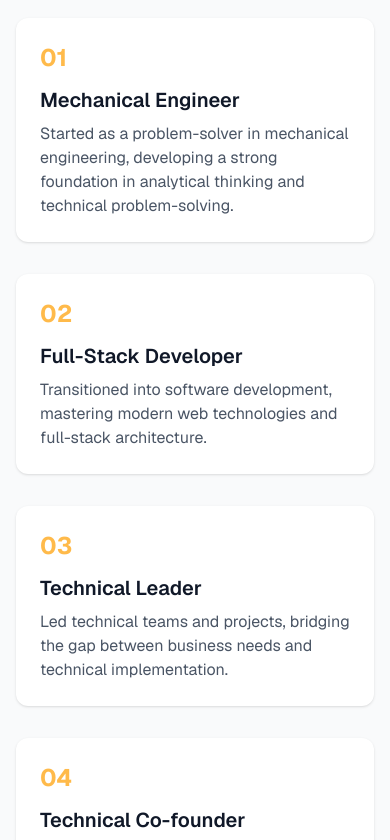
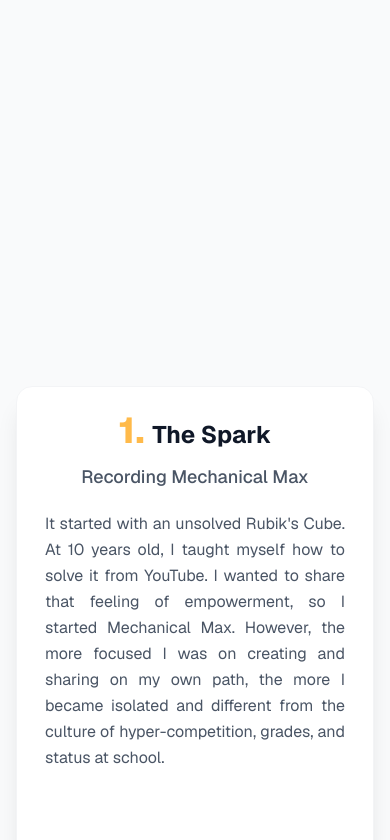
Before and after one commit to MechanicalMax/MaximusShurr.com, a Next.js app in the folder next-web-app/: page / in a window 390 px wide. Shown: the part 1524-2364 px from the top of the page. Built offline with nearby package versions, Linux system fonts and the light colour scheme.

Commit message:
feat(narrative): Fill narrative with responsive, sticky scroll cards
use real story for why I'm serious about my career and helping others. Tells story with sticky cards to show progression through my journey

```diff
--- a/next-web-app/app/page.tsx
+++ b/next-web-app/app/page.tsx
@@ -12,23 +12,27 @@ const socialProofLogos = [
   { name: "Henni's Hairshop", src: '/logos/HennisHairshop.png' },
 ];
 
-// Narrative arc sections
-const narrativeSections = [
+// Narrative arc chapters
+const narrativeChapters : {title: string, story: string, text: string}[] = [
   {
-    title: "Mechanical Engineer",
-    description: "Started as a problem-solver in mechanical engineering, developing a strong foundation in analytical thinking and technical problem-solving."
+    title: "The Spark",
+    story: "Recording Mechanical Max",
+    text: "It started with an unsolved Rubik's Cube. At 10 years old, I taught myself how to solve it from YouTube. I wanted to share that feeling of empowerment, so I started Mechanical Max. However, the more focused I was on creating and sharing on my own path, the more I became isolated and different from the culture of hyper-competition, grades, and status at school."
   },
   {
-    title: "Full-Stack Developer",
-    description: "Transitioned into software development, mastering modern web technologies and full-stack architecture."
+    title: 'The "Right" Path',
+    story: 'Chasing Grades and Status',
+    text: "Through middle and high school, that peer pressure only grew stronger. For years, I had tried to follow the \"right\" path. I put my head down, chased the 100%, and ran for the student leadership, all because my community said that's what success was. I was trying to win a game I didn't even want to play, to get into an Ivy League school I knew nothing about. Growing up was a cycle of chasing grades, burning out, building a project, then feeling alone."
   },
   {
-    title: "Technical Leader",
-    description: "Led technical teams and projects, bridging the gap between business needs and technical implementation."
+    title: "The Pivot",
+    story: "Turning Pain into Growth",
+    text: "But eventually, this system broke. In my junior year, I lost two major elections, not on merit, but on politics. My \"one chance at a happy life\" Ivy League worldview was shattered. And it was the best thing that ever happened to me. I felt a new fire and freedom behind my sails. The system locked me out, so I carved a new path. I pivoted to the real world, noticing my orthodontist workflow was broken. I taught myself Python and automation, and built an in-house 3D printing lab, saving his practice over $10,000 a year. It was my first taste of genuine one-on-one service with an impact that would last well beyond any high school ribbon."
   },
   {
-    title: "Technical Co-founder",
-    description: "Now helping startups build and scale their MVPs with a focus on clean, maintainable, and scalable code."
+    title: "The Mission",
+    story: "Building What Matters",
+    text: "I brought that lesson to Purdue, where I mastered both physical and software engineering. I still have the honors GPA, but I see it as a footnote. My real education came from all the projects I did outside of class. And through building my first full-stack web app, \"Clairity Daily,\" I learned the only metric that truly matters is how well you serve others. My mission is to build products that help people become more resilient and find their own path, just like I had to. I'm here to create experiences that show people how to live happier, healthier, and more fulfilling lives."
   }
 ];
 
@@ -135,16 +139,41 @@ export default function Home() {
         </div>
       </section>
 
-      {/* Narrative Arc */}
-      <section className="py-20 bg-gray-50">
-        <div className="max-w-7xl mx-auto px-4 sm:px-6 lg:px-8">
-          <h2 className="text-3xl font-bold text-center mb-16">My Journey to Technical Leadership</h2>
-          <div className="grid md:grid-cols-2 lg:grid-cols-4 gap-8">
-            {narrativeSections.map((section, index) => (
-              <div key={index} className="bg-white p-6 rounded-xl shadow-sm hover:shadow-md transition-shadow">
-                <div className="text-2xl font-bold text-[#FFBA4A] mb-3">0{index + 1}</div>
-                <h3 className="text-xl font-semibold mb-2">{section.title}</h3>
-                <p className="text-gray-600">{section.description}</p>
+      {/* Narrative Arc (Responsive Sticky Scroll) */}
+      <section className="relative bg-gray-50">
+        <div className="max-w-6xl mx-auto px-4 sm:px-6 lg:px-8 py-12">
+          <h2 className="text-3xl font-bold text-center mb-6">Meet Maximus</h2>
+          <svg className="w-24 h-24 m-auto" viewBox="0 0 24 24" fill="none" xmlns="http://www.w3.org/2000/svg" stroke="#FFBA4A" strokeWidth="2.088"><g id="SVGRepo_bgCarrier" stroke-width="0"></g><g id="SVGRepo_tracerCarrier" stroke-linecap="round" stroke-linejoin="round"></g><g id="SVGRepo_iconCarrier"> <path fill-rule="evenodd" clip-rule="evenodd" d="M12 3C12.5523 3 13 3.44772 13 4V17.5858L18.2929 12.2929C18.6834 11.9024 19.3166 11.9024 19.7071 12.2929C20.0976 12.6834 20.0976 13.3166 19.7071 13.7071L12.7071 20.7071C12.3166 21.0976 11.6834 21.0976 11.2929 20.7071L4.29289 13.7071C3.90237 13.3166 3.90237 12.6834 4.29289 12.2929C4.68342 11.9024 5.31658 11.9024 5.70711 12.2929L11 17.5858V4C11 3.44772 11.4477 3 12 3Z" fill=""></path> </g></svg>
+
+          <div className="relative">
+            {narrativeChapters.map((section, index) => (
+              <div
+                key={index}
+                className="relative h-[160vh] flex items-center justify-center"
+              >
+                <div
+                  className="sticky top-[12vh] max-w-3xl w-full bg-white rounded-2xl shadow-xl border border-gray-100 transition-all duration-700 p-6 sm:p-8 flex flex-col text-center"
+                  style={{
+                    // make sure tall cards auto-expand on smaller screens
+                    minHeight: "70vh",
+                    maxHeight: "80vh",
+                  }}
+                >
+                  <div className="flex-1 overflow-y-auto px-1 sm:px-2">
+                    <h3 className="text-2xl font-bold mb-3">
+                      <span className="text-[#FFBA4A] text-4xl font-extrabold mr-2">
+                        {index + 1}.
+                      </span>
+                      {section.title}
+                    </h3>
+                    <h4 className="text-lg font-medium text-gray-600 mb-5">
+                      {section.story}
+                    </h4>
+                    <p className="text-gray-600 text-base leading-relaxed text-justify">
+                      {section.text}
+                    </p>
+                  </div>
+                </div>
               </div>
             ))}
           </div>
```
